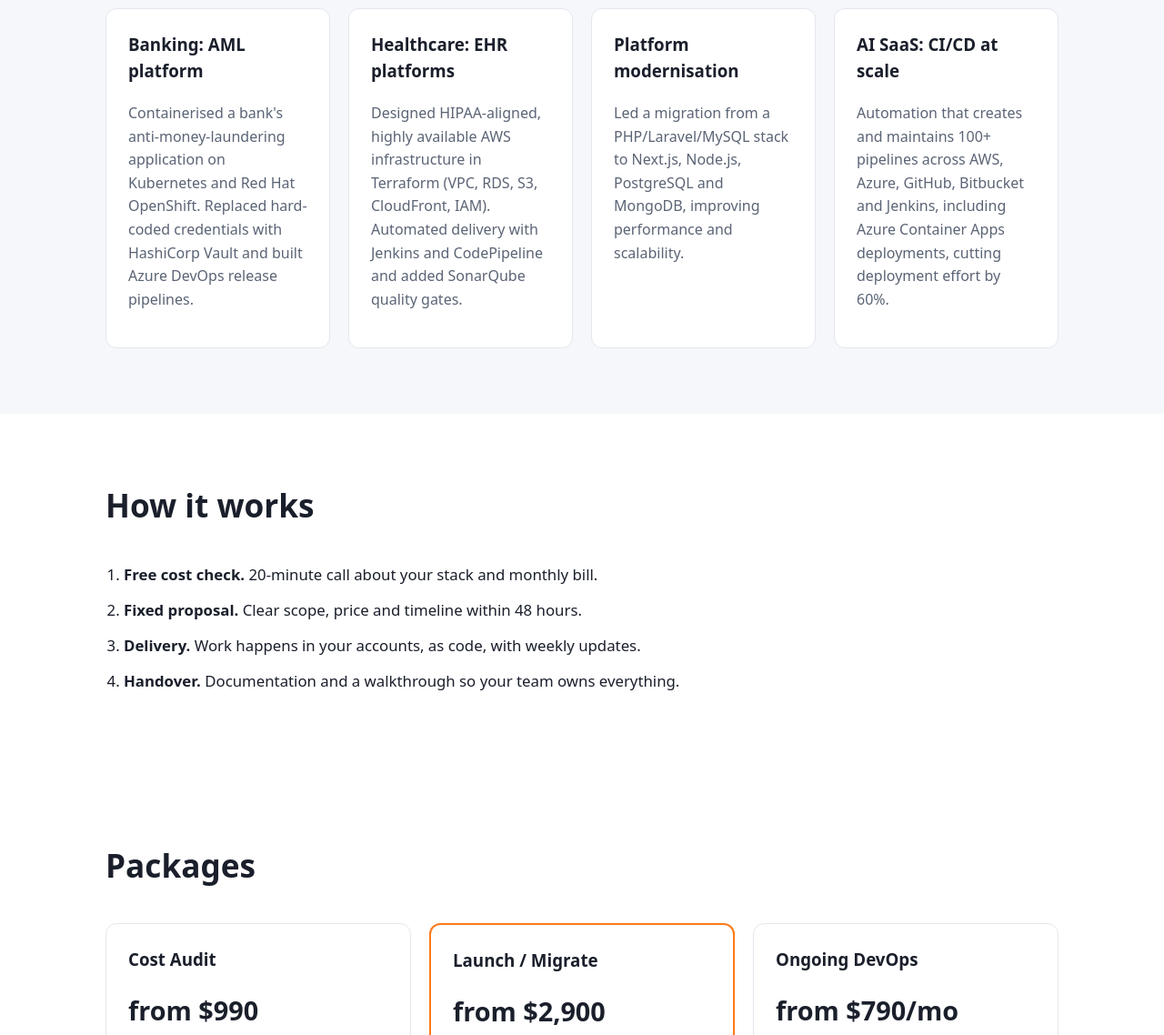
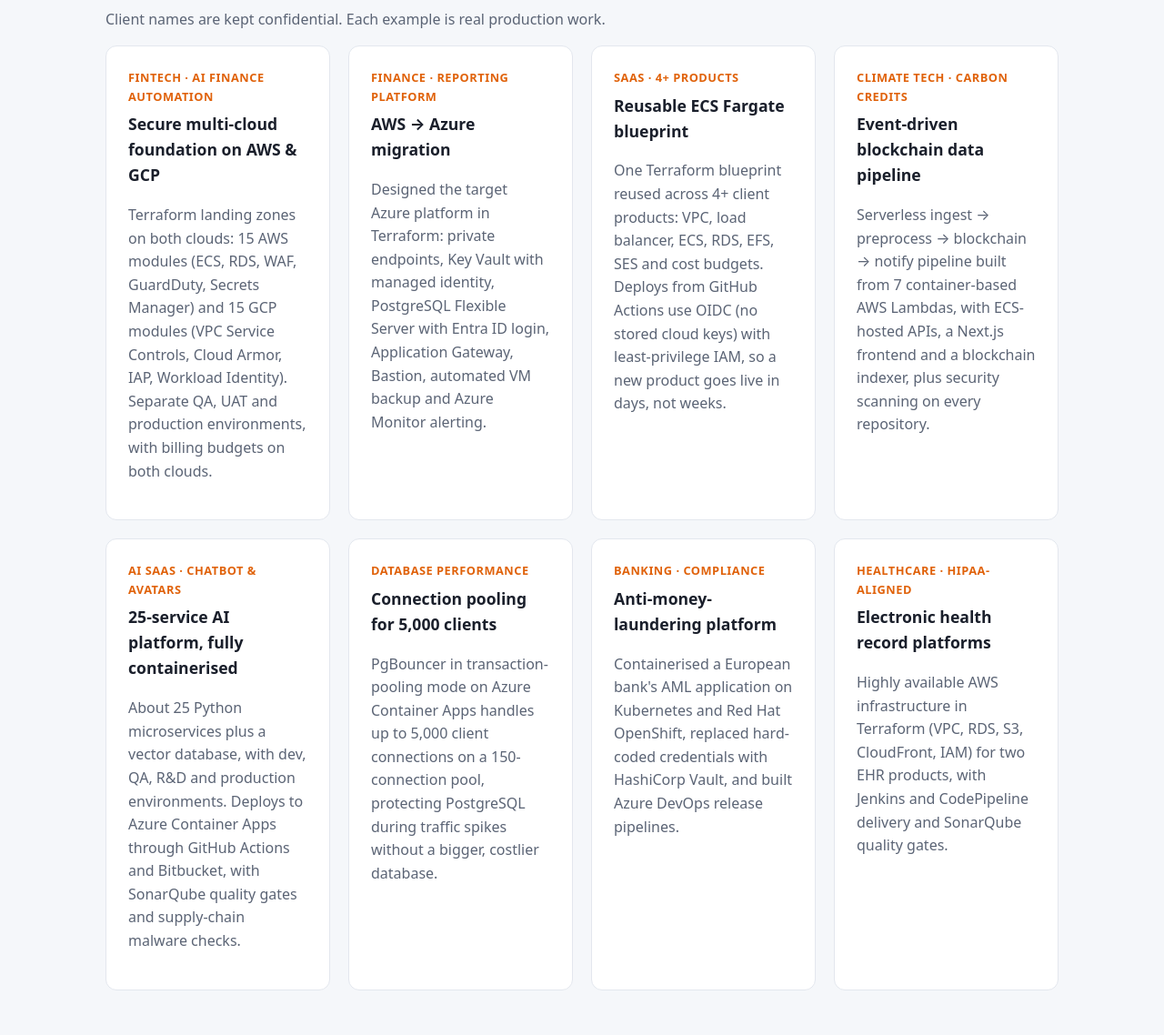
Before and after one commit to sanjay-jack/devops-offering, a plain HTML site: page index.html in a window 1280 px wide. Shown: the part 1900-3038 px from the top of the page at 91% size. Drawn offline with Linux system fonts and the light colour scheme.

Commit message:
Rewrite Selected work with anonymised case studies from current projects
Co-Authored-By: Claude Opus 5.5 <noreply@anthropic.com>

```diff
--- a/index.html
+++ b/index.html
@@ -112,22 +112,47 @@
         </div>
 
         <h3 class="sub">Selected work</h3>
-        <div class="grid">
+        <p class="note">Client names are kept confidential. Each example is real production work.</p>
+        <div class="grid work">
           <article class="card">
-            <h3>Banking: AML platform</h3>
-            <p>Containerised a bank's anti-money-laundering application on Kubernetes and Red Hat OpenShift. Replaced hard-coded credentials with HashiCorp Vault and built Azure DevOps release pipelines.</p>
+            <p class="tag">Fintech · AI finance automation</p>
+            <h3>Secure multi-cloud foundation on AWS &amp; GCP</h3>
+            <p>Terraform landing zones on both clouds: 15 AWS modules (ECS, RDS, WAF, GuardDuty, Secrets Manager) and 15 GCP modules (VPC Service Controls, Cloud Armor, IAP, Workload Identity). Separate QA, UAT and production environments, with billing budgets on both clouds.</p>
           </article>
           <article class="card">
-            <h3>Healthcare: EHR platforms</h3>
-            <p>Designed HIPAA-aligned, highly available AWS infrastructure in Terraform (VPC, RDS, S3, CloudFront, IAM). Automated delivery with Jenkins and CodePipeline and added SonarQube quality gates.</p>
+            <p class="tag">Finance · Reporting platform</p>
+            <h3>AWS → Azure migration</h3>
+            <p>Designed the target Azure platform in Terraform: private endpoints, Key Vault with managed identity, PostgreSQL Flexible Server with Entra ID login, Application Gateway, Bastion, automated VM backup and Azure Monitor alerting.</p>
           </article>
           <article class="card">
-            <h3>Platform modernisation</h3>
-            <p>Led a migration from a PHP/Laravel/MySQL stack to Next.js, Node.js, PostgreSQL and MongoDB, improving performance and scalability.</p>
+            <p class="tag">SaaS · 4+ products</p>
+            <h3>Reusable ECS Fargate blueprint</h3>
+            <p>One Terraform blueprint reused across 4+ client products: VPC, load balancer, ECS, RDS, EFS, SES and cost budgets. Deploys from GitHub Actions use OIDC (no stored cloud keys) with least-privilege IAM, so a new product goes live in days, not weeks.</p>
           </article>
           <article class="card">
-            <h3>AI SaaS: CI/CD at scale</h3>
-            <p>Automation that creates and maintains 100+ pipelines across AWS, Azure, GitHub, Bitbucket and Jenkins, including Azure Container Apps deployments, cutting deployment effort by 60%.</p>
+            <p class="tag">Climate tech · Carbon credits</p>
+            <h3>Event-driven blockchain data pipeline</h3>
+            <p>Serverless ingest → preprocess → blockchain → notify pipeline built from 7 container-based AWS Lambdas, with ECS-hosted APIs, a Next.js frontend and a blockchain indexer, plus security scanning on every repository.</p>
+          </article>
+          <article class="card">
+            <p class="tag">AI SaaS · Chatbot &amp; avatars</p>
+            <h3>25-service AI platform, fully containerised</h3>
+            <p>About 25 Python microservices plus a vector database, with dev, QA, R&amp;D and production environments. Deploys to Azure Container Apps through GitHub Actions and Bitbucket, with SonarQube quality gates and supply-chain malware checks.</p>
+          </article>
+          <article class="card">
+            <p class="tag">Database performance</p>
+            <h3>Connection pooling for 5,000 clients</h3>
+            <p>PgBouncer in transaction-pooling mode on Azure Container Apps handles up to 5,000 client connections on a 150-connection pool, protecting PostgreSQL during traffic spikes without a bigger, costlier database.</p>
+          </article>
+          <article class="card">
+            <p class="tag">Banking · Compliance</p>
+            <h3>Anti-money-laundering platform</h3>
+            <p>Containerised a European bank's AML application on Kubernetes and Red Hat OpenShift, replaced hard-coded credentials with HashiCorp Vault, and built Azure DevOps release pipelines.</p>
+          </article>
+          <article class="card">
+            <p class="tag">Healthcare · HIPAA-aligned</p>
+            <h3>Electronic health record platforms</h3>
+            <p>Highly available AWS infrastructure in Terraform (VPC, RDS, S3, CloudFront, IAM) for two EHR products, with Jenkins and CodePipeline delivery and SonarQube quality gates.</p>
           </article>
         </div>
       </div>
--- a/styles.css
+++ b/styles.css
@@ -69,3 +69,5 @@ form input, form select, form textarea { display: block; width: 100%; margin-top
 .certs li::before { content: "★ "; color: var(--accent); }
 .sub { margin: 48px 0 20px; font-size: 1.4rem; }
 @media (max-width: 760px) { .about { grid-template-columns: 1fr; } }
+.tag { font-size: .8rem; font-weight: 700; text-transform: uppercase; letter-spacing: .04em; color: var(--accent-dark) !important; margin: 0 0 6px; }
+.work .card h3 { font-size: 1.1rem; }
```
